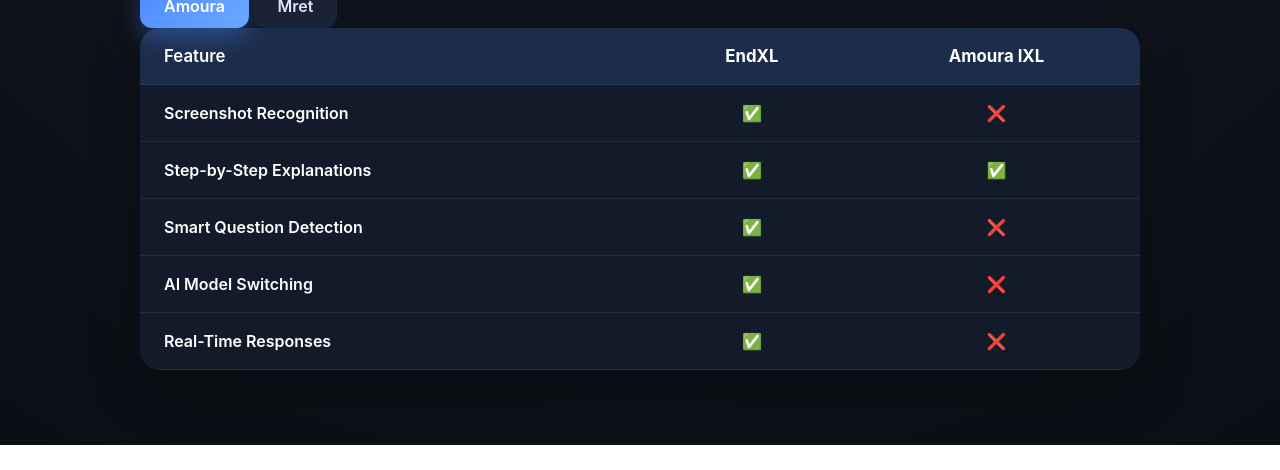
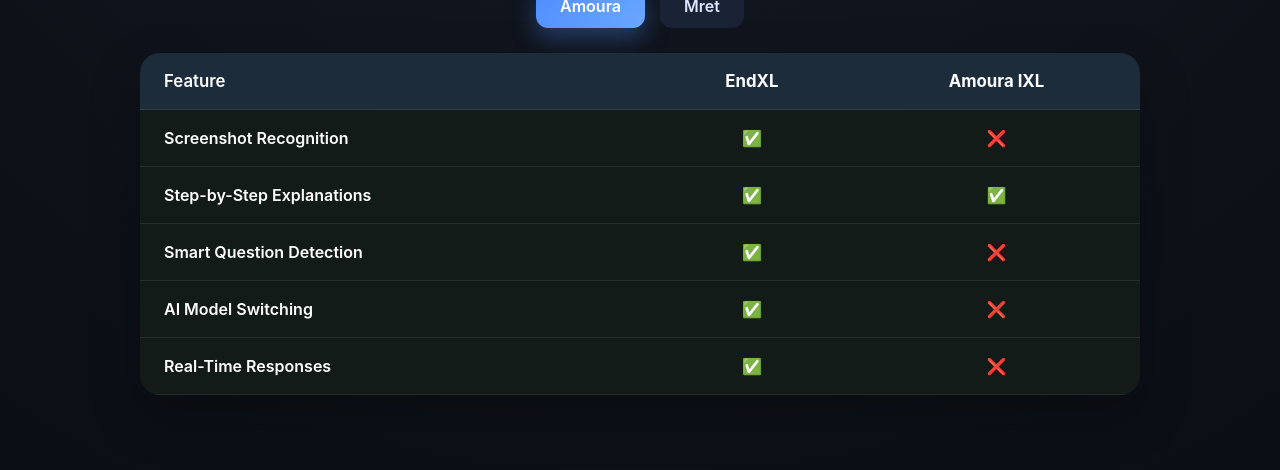
Before and after one commit to Andr3wSW/EndXL, a plain HTML site: page index.html in a window 1280 px wide. Shown: the part 557-1027 px from the top of the page. Before the commit the page ends 1002 px from the top, so only its background shows below. Drawn offline with Linux system fonts and the light colour scheme.

Commit message:
Enhance comparison section styles and layout

```diff
--- a/style.css
+++ b/style.css
@@ -84,6 +84,19 @@
 
 .comparison-section {
   margin-bottom: 35px;
+  display: flex;
+  flex-direction: column;
+  align-items: center;
+  justify-content: center;
+  width: 100%;
+}
+
+.comparison-tabs {
+  display: flex;
+  justify-content: center;
+  gap: 15px;
+  margin-bottom: 25px;
+  width: 100%;
 }
 
 .tab-button {
@@ -111,6 +124,9 @@
 
 .comparison-panel {
   display: none;
+  width: 100%;
+  max-width: 1000px;
+  margin: 0 auto;    /* Centers the panel */
 }
 
 .comparison-panel.active {
@@ -120,10 +136,11 @@
 .comparison-table {
   width: 100%;
   border-collapse: collapse;
-  background: rgba(20, 28, 45, 0.9);
+  background: rgba(20, 28, 25, 0.9);
   border-radius: 20px;
   overflow: hidden;
   box-shadow: 0 20px 50px rgba(0, 0, 0, 0.25);
+  margin: 0 auto;
 }
 
 .comparison-table th,
@@ -136,6 +153,7 @@
 .comparison-table th:first-child,
 .comparison-table td:first-child {
   text-align: left;
+
   font-weight: 600;
 }
 
@@ -165,11 +183,9 @@
     flex-direction: column;
     align-items: center;
   }
-
   .comparison-table {
     font-size: 0.9rem;
   }
-
   .comparison-table th,
   .comparison-table td {
     padding: 12px 10px;
```
